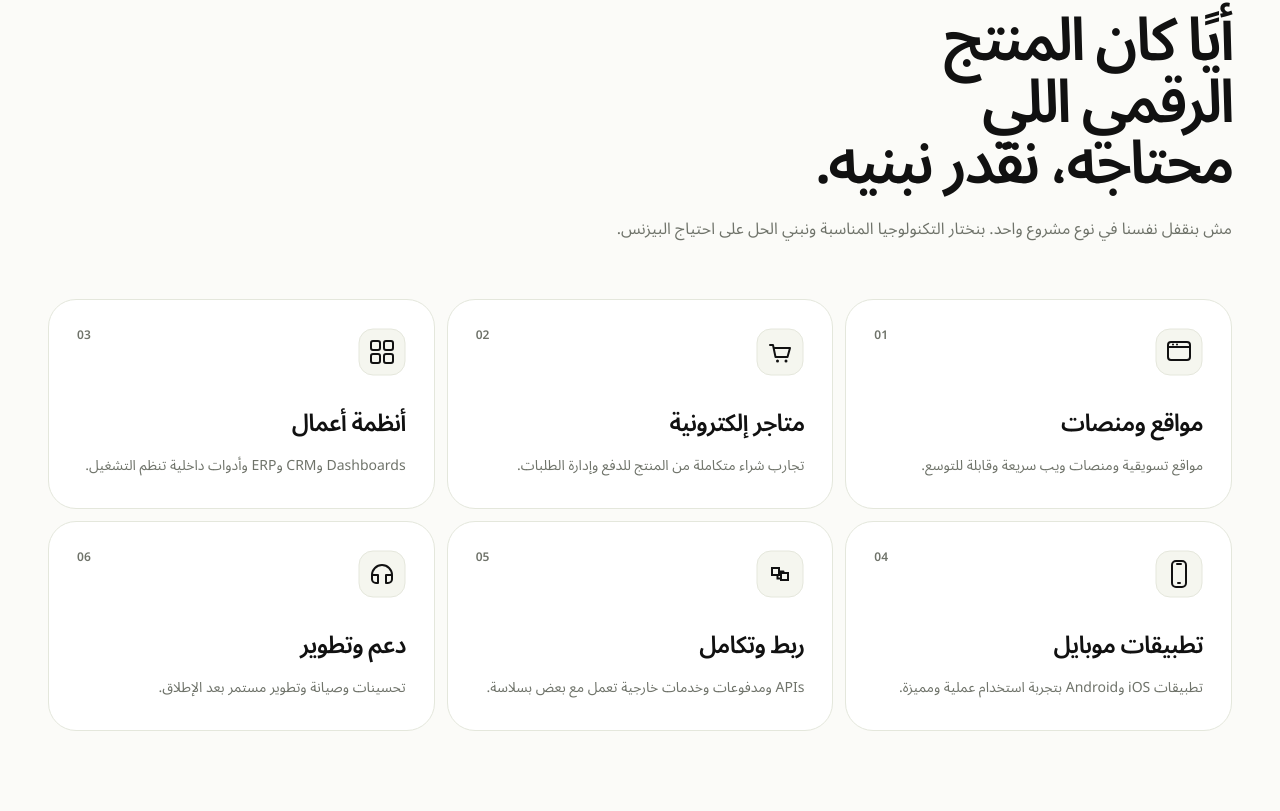
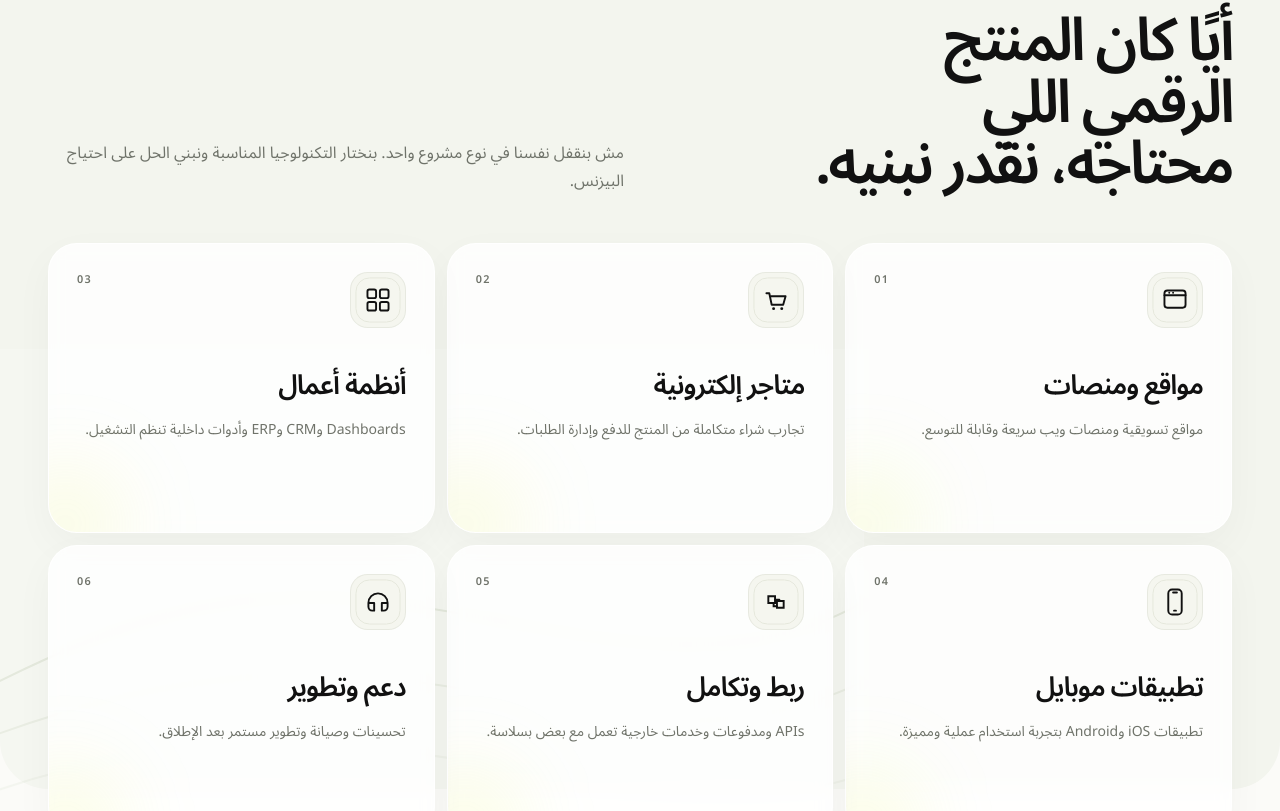
Before and after one commit to 0mar04/Solly-Crm-, a Next.js app: page /ar in a window 1280 px wide. Shown: the part 2215-3026 px from the top of the page. Built offline with nearby package versions, Linux system fonts and the light colour scheme; no server answers.

Commit message:
style(home): apply final UI polish to services-section.tsx

```diff
--- a/src/components/sections/services-section.tsx
+++ b/src/components/sections/services-section.tsx
@@ -8,25 +8,46 @@ type ServicesSectionProps = {
 
 export function ServicesSection({ copy }: ServicesSectionProps) {
   return (
-    <section id="services" className="section-spacing scroll-mt-24">
+    <section id="services" className="relative isolate scroll-mt-24 overflow-hidden py-20 sm:py-24 lg:py-32">
+      <div className="absolute inset-x-0 top-12 -z-20 mx-auto h-[80%] max-w-[95rem] rounded-[3rem] bg-[#f3f5ee]" />
+      <Image
+        src="/assets/backgrounds/line-curves-light.svg"
+        alt=""
+        width={1000}
+        height={600}
+        className="pointer-events-none absolute -end-40 bottom-0 -z-10 w-[64rem] opacity-35"
+      />
+
       <div className="site-container">
-        <div className="mb-10 max-w-3xl sm:mb-14">
-          <p className="section-kicker">{copy.eyebrow}</p>
-          <h2 className="section-title">{copy.title}</h2>
-          <p className="section-copy">{copy.description}</p>
+        <div className="grid gap-8 lg:grid-cols-[0.9fr_1.1fr] lg:items-end">
+          <div>
+            <p className="section-kicker">{copy.eyebrow}</p>
+            <h2 className="section-title">{copy.title}</h2>
+          </div>
+          <p className="section-copy !mt-0 lg:max-w-xl lg:justify-self-end">{copy.description}</p>
         </div>
 
-        <div className="grid gap-3 md:grid-cols-2 xl:grid-cols-3">
+        <div className="mt-12 grid gap-3 md:grid-cols-2 xl:grid-cols-3">
           {copy.items.map((item, index) => (
-            <article key={item.title} className="group rounded-[1.75rem] border border-border bg-white p-6 transition-all hover:-translate-y-1 hover:shadow-[0_18px_50px_rgba(17,17,17,0.07)] sm:p-7">
+            <article
+              key={item.title}
+              className={`group relative overflow-hidden rounded-[1.8rem] border border-white/80 bg-white/82 p-6 shadow-[0_14px_40px_rgba(17,17,17,0.035)] backdrop-blur transition-all duration-300 hover:-translate-y-1.5 hover:shadow-[0_22px_55px_rgba(17,17,17,0.075)] sm:p-7 ${index === 0 || index === 5 ? "xl:min-h-[290px]" : "xl:min-h-[250px]"}`}
+            >
               <div className="flex items-start justify-between gap-4">
-                <div className="relative size-12">
-                  <Image src={`/assets/icons/services/${item.icon}.svg`} alt="" fill className="object-contain" />
+                <div className="relative grid size-14 place-items-center rounded-[1.1rem] border border-border/80 bg-surface">
+                  <Image src={`/assets/icons/services/${item.icon}.svg`} alt="" fill className="object-contain p-1" />
                 </div>
-                <span className="text-xs font-semibold text-muted-foreground">{String(index + 1).padStart(2, "0")}</span>
+                <span className="text-[0.68rem] font-semibold tracking-[0.12em] text-muted-foreground">
+                  {String(index + 1).padStart(2, "0")}
+                </span>
               </div>
-              <h3 className="mt-8 text-2xl font-semibold tracking-[-0.035em]">{item.title}</h3>
-              <p className="mt-3 text-sm leading-7 text-muted-foreground">{item.description}</p>
+
+              <h3 className="mt-10 max-w-[12ch] text-2xl font-semibold tracking-[-0.04em] sm:text-[1.7rem]">
+                {item.title}
+              </h3>
+              <p className="mt-3 max-w-sm text-sm leading-7 text-muted-foreground">{item.description}</p>
+
+              <div className="pointer-events-none absolute -bottom-12 -end-10 size-28 rounded-full bg-accent/18 blur-2xl transition-transform duration-500 group-hover:scale-150" />
             </article>
           ))}
         </div>
```
